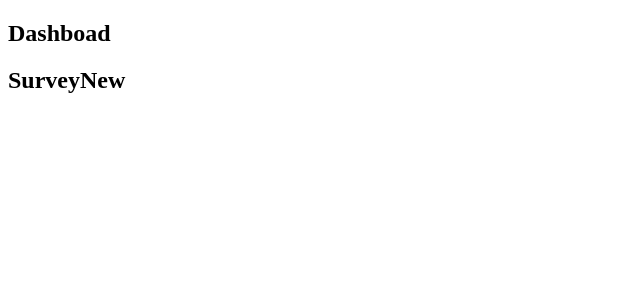
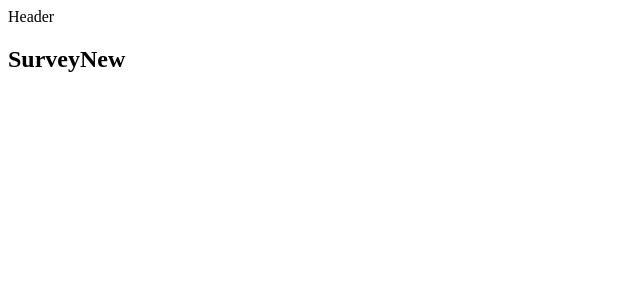
Before and after one commit to DiegoZG/Email-App, a React (Create React App) app in the folder client/: page /surveys/new in a window 1280 px wide. Shown: the top 300 px of the page, without its empty margins (0-640 px from the left). Built offline with nearby package versions, Linux system fonts and the light colour scheme.

Commit message:
added materialize

```diff
--- a/client/package.json
+++ b/client/package.json
@@ -7,6 +7,7 @@
     "@testing-library/react": "^9.3.2",
     "@testing-library/user-event": "^7.1.2",
     "http-proxy-middleware": "^1.0.6",
+    "materialize-css": "^1.0.0",
     "react": "^16.14.0",
     "react-dom": "^16.14.0",
     "react-redux": "^7.2.1",
--- a/client/src/components/App.js
+++ b/client/src/components/App.js
@@ -1,11 +1,10 @@
 import React from 'react';
 import { BrowserRouter, Route } from 'react-router-dom'
+import Header from './Header'
 
-const Header = () => {
-   return  <h2> Header</h2>
-}
+
 const Dashboard = () => {
-    return <h2> Dashboad</h2>
+    return <h2> Dashboard</h2>
 }
 const SurveyNew = () => {
     return <h2> SurveyNew </h2>
@@ -19,9 +18,11 @@
         <div>
             <BrowserRouter>
             <div>
+            <Header />
             <Route exact path="/" component={Landing} />
-            <Route path="/surveys" component={Dashboard} />
+            <Route exact path="/surveys" component={Dashboard} />
             <Route path="/surveys/new" component={SurveyNew}/>
+
             </div>
             </BrowserRouter>
         </div>
--- /dev/null
+++ b/client/src/components/Header.js
@@ -0,0 +1,13 @@
+import React, { Component } from 'react'
+
+class Header extends Component {
+    render() {
+        return (
+            <div>
+                Header
+            </div>
+        )
+    }
+}
+
+export default Header
```
Also changed, not shown: 1 other file (tests, documents, lock files or other folders).
